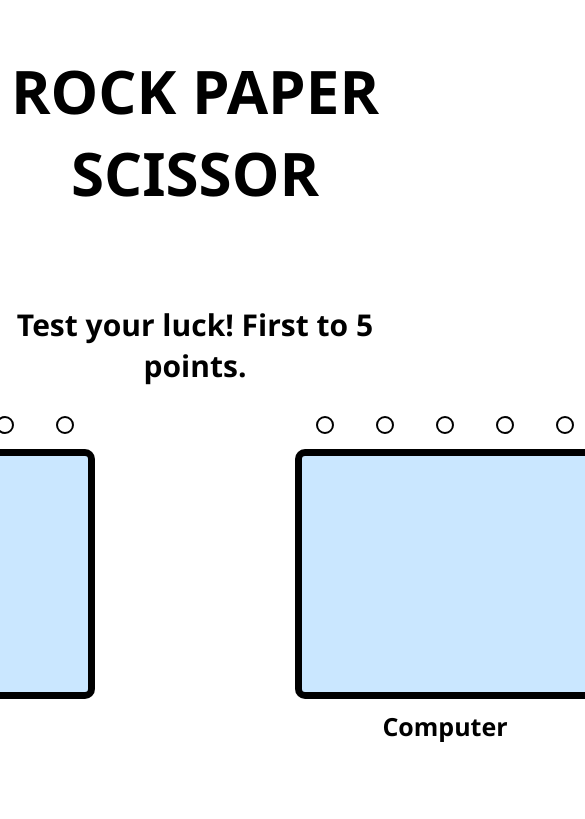
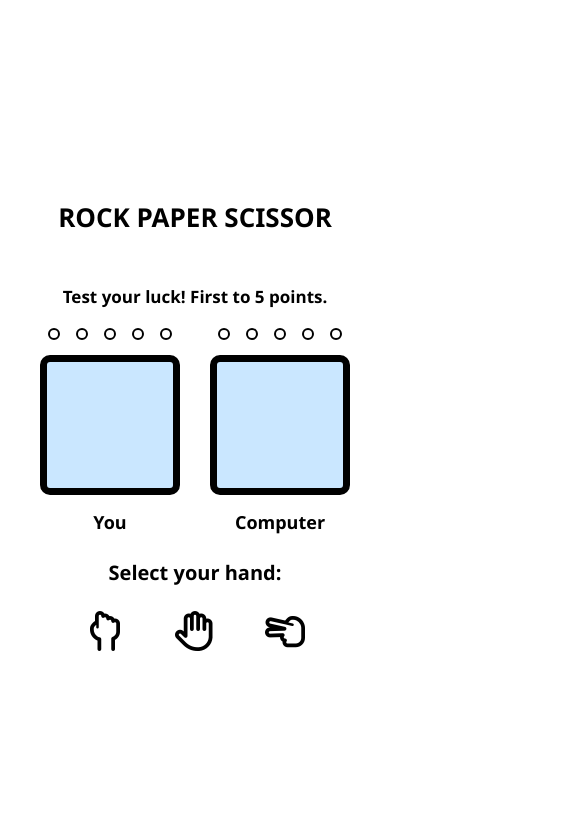
Before and after one commit to rcpienz/rock-paper-scissor, a plain HTML site: page index.html in a window 390 px wide. Both pictures are taken after a click on the button "New Game". Shown: the top 819 px of the page, 585 px wide, since content can reach past the window. Drawn offline with Linux system fonts and the light colour scheme.

Commit message:
added responsive layout

```diff
--- a/index.html
+++ b/index.html
@@ -12,6 +12,7 @@
     <title>Rock-Paper-Scissor</title>
   </head>
   <body>
+    <main class="main">
       <div class="text-div">
         <h1>ROCK PAPER SCISSOR</h1>
         <h2 class="result">Test your luck! First to 5 points.</h2>
@@ -53,6 +54,7 @@
           <i class="far fa-hand-scissors"></i>
         </div>
       </div>
+    </main>
     <script src="./app.js"></script>
   </body>
 </html>
--- a/style.css
+++ b/style.css
@@ -13,8 +13,8 @@ html {
 .rock,
 .paper,
 .scissor {
-  width: 120px;
-  height: 120px;
+  width: 100px;
+  height: 100px;
   display: flex;
   align-items: center;
   justify-content: center;
@@ -29,11 +29,12 @@ html {
 .paper:hover,
 .scissor:hover {
   background-color: rgb(202, 231, 255);
-  border: 3px solid black;
+
+  transition: 0.2s all linear;
 }
 
 i {
-  font-size: 80px;
+  font-size: 60px;
 }
 
 body {
@@ -41,32 +42,41 @@ body {
   width: 100%;
   height: 100vh;
   align-items: center;
-  justify-content: flex-start;
+  justify-content: center;
   flex-direction: column;
-  row-gap: 20px;
+
   font-family: "Segoe UI", Tahoma, Geneva, Verdana, sans-serif;
+  text-align: center;
+  margin: auto;
+}
+
+.main {
+  width: 100%;
+
+  margin: auto;
 }
 
 .text-div {
-  margin: 50px 0 10px 0;
+  margin: 20px 0 20px 0;
   text-align: center;
 }
 
 .text-div h1 {
-  font-size: 60px;
+  font-size: 40px;
 }
 
 .text-div h2 {
-  margin-top: 90px;
-  font-size: 30px;
+  margin-top: 50px;
+  font-size: 25px;
 }
 
 .boxes {
   display: flex;
   align-items: center;
   justify-content: center;
-  column-gap: 200px;
+  column-gap: 120px;
 }
+
 .score-div {
   display: flex;
 }
@@ -76,8 +86,8 @@ body {
   margin: auto;
   margin-bottom: 15px;
   background-color: white;
-  width: 18px;
-  height: 18px;
+  width: 15px;
+  height: 15px;
   border-radius: 50%;
   border: 2px solid black;
 }
@@ -87,8 +97,8 @@ body {
   display: flex;
   align-items: center;
   justify-content: center;
-  width: 300px;
-  height: 250px;
+  width: 250px;
+  height: 200px;
   border-radius: 10px;
   background-color: rgb(202, 231, 255);
 }
@@ -96,11 +106,11 @@ body {
 .player-name {
   text-align: center;
   font-size: 25px;
-  margin-top: 10px;
+  margin-top: 15px;
 }
 
 .new-game-button {
-  padding: 14px 65px;
+  padding: 10px 45px;
   font-size: 20px;
   font-weight: bold;
   background-color: white;
@@ -122,13 +132,57 @@ body {
 }
 
 .select-hand {
-  font-size: 18px;
-  margin: 60px 0 10px 0;
+  margin: -40px 0 10px 0;
+  font-size: 10px;
 }
 
 .hand-div {
   display: flex;
   align-items: center;
   justify-content: center;
-  column-gap: 80px;
+  column-gap: 60px;
 }
+
+/* smaller screen */
+@media only screen and (max-width: 700px) {
+  .rock,
+  .paper,
+  .scissor {
+    width: 70px;
+    height: 70px;
+  }
+
+  i {
+    font-size: 40px;
+  }
+
+  .text-div h1 {
+    font-size: 26px;
+  }
+
+  .text-div h2 {
+    font-size: 17px;
+    margin-bottom: 10px;
+  }
+
+  .boxes {
+    column-gap: 30px;
+  }
+  .box {
+    width: 140px;
+    height: 140px;
+  }
+
+  .hand-div {
+    column-gap: 20px;
+  }
+
+  .player-name {
+    font-size: 18px;
+  }
+
+  .score {
+    width: 12px;
+    height: 12px;
+  }
+}
```
Lines whose indentation alone changed are shown as unchanged.
